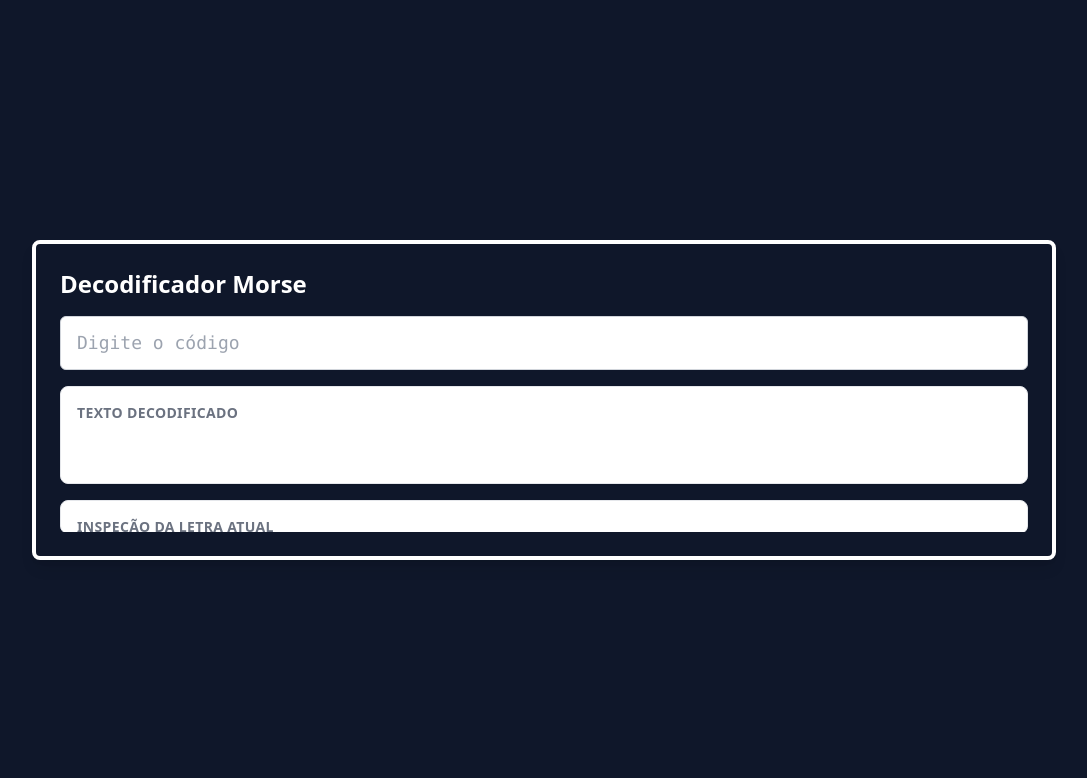
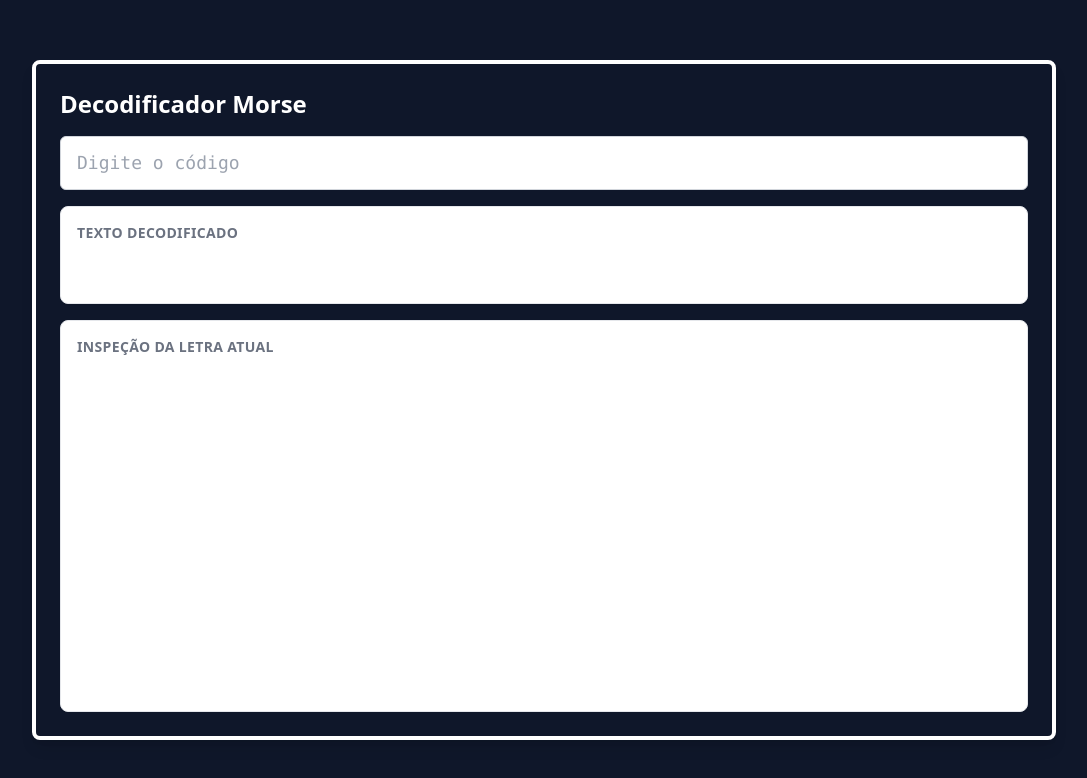
Before and after one commit to MathFerreiraDev/morsewebchat, a website: page public/tradutor.html in a window 1280 px wide. Shown: the whole page, without its empty margins (96-1183 px from the left). Drawn offline with nearby package versions, Linux system fonts and the light colour scheme.

Commit message:
ajuste em height tradutor

```diff
--- a/public/tradutor.html
+++ b/public/tradutor.html
@@ -7,7 +7,7 @@
     <script src="https://cdn.tailwindcss.com"></script>
 </head>
 <body class="bg-slate-900 h-screen flex flex-col items-center justify-center py-2 px-3 sm:px-4 font-sans">
-    <div class="bg-transparent border-4 border-white w-full max-w-5xl rounded-lg p-4 sm:p-6 shadow-lg flex flex-col flex-grow sm:flex-grow-0 h-[85vh] sm:h-[40vh]">
+    <div class="bg-transparent border-4 border-white w-full max-w-5xl rounded-lg p-4 sm:p-6 shadow-lg flex flex-col flex-grow sm:flex-grow-0 h-[20vh] lg:h-[85vh] ">
 
         <h2 class="text-xl sm:text-2xl font-bold text-white mb-3 sm:mb-4 shrink-0">Decodificador Morse</h2>
 
```
